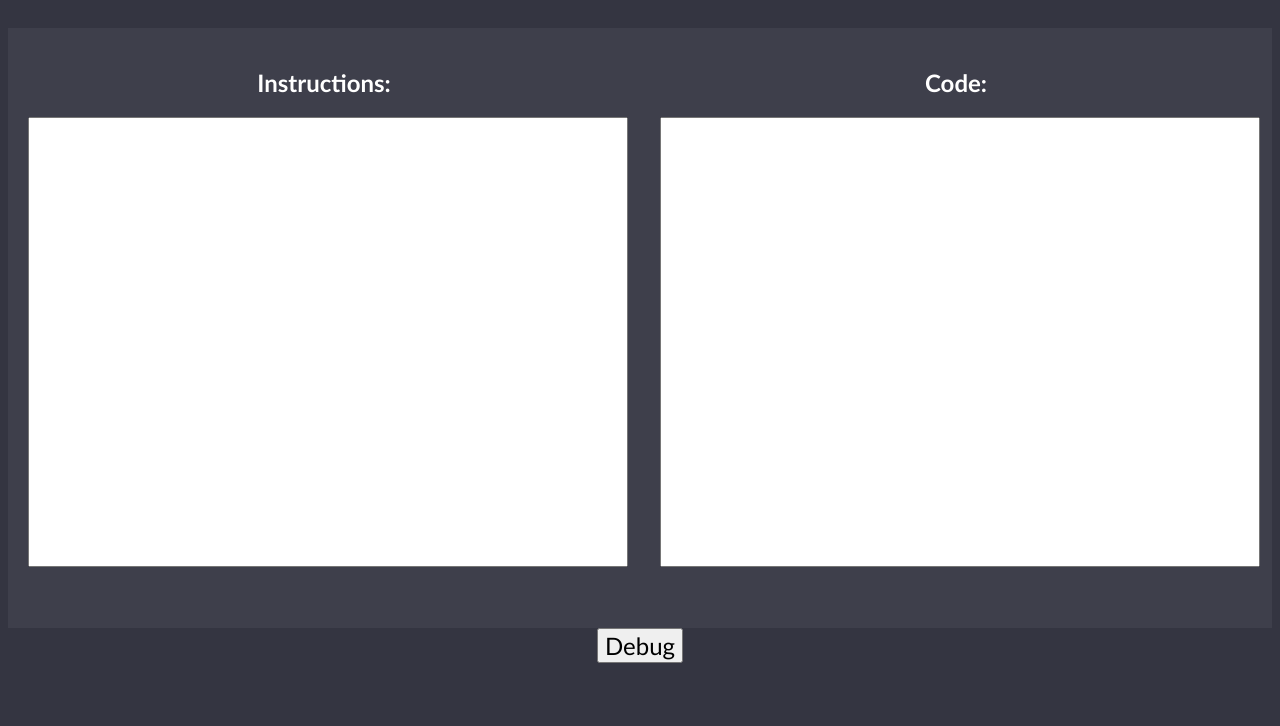
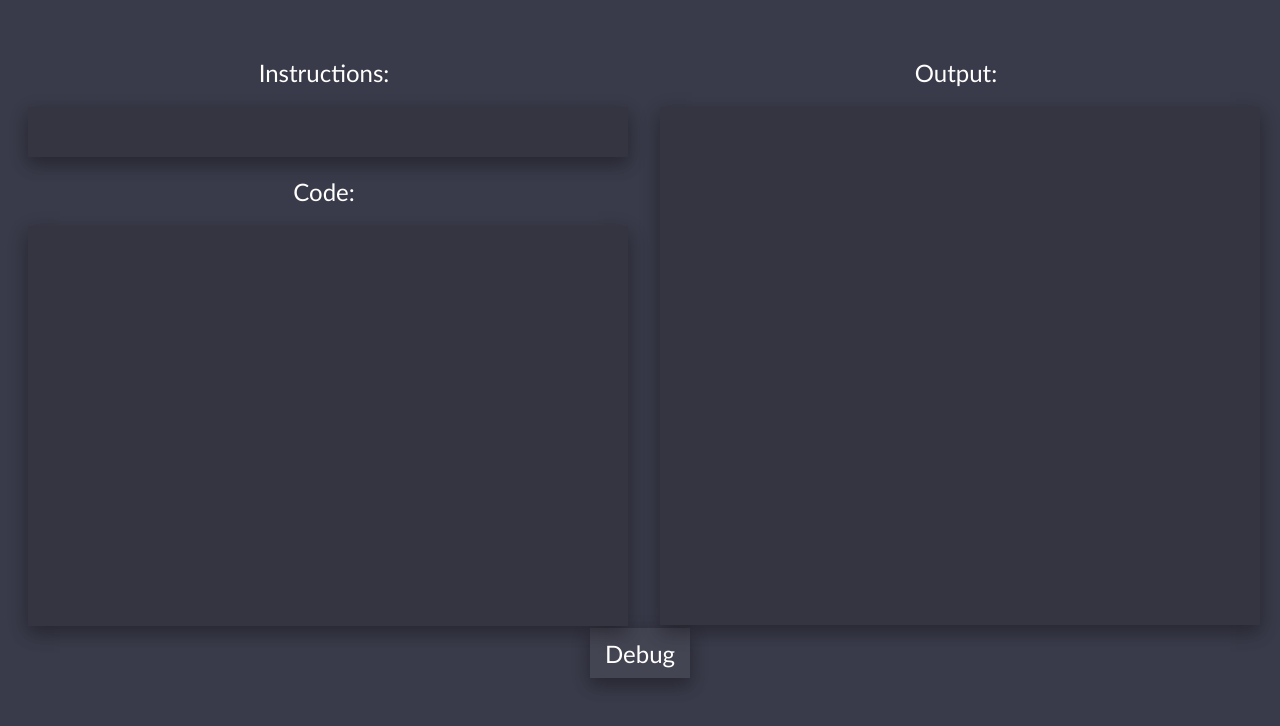
Before and after one commit to akashmungra/GPT-Debugger_Ver-2.367, a website: page website/home.html in a window 1280 px wide. Drawn offline with Linux system fonts and the light colour scheme.

Commit message:
harsha's commit

```diff
--- a/website/JS/main.js
+++ b/website/JS/main.js
@@ -4,6 +4,7 @@ document.getElementById('button').onclick = function(){
 }
 */
 function debug(){
+    console.log("buttonClicked")
     let instructions = document.getElementById('instructions');
     let codeblock = document.getElementById('codeblock');
     if(instructions.value == "" || codeblock.value == ""){
--- a/website/home.html
+++ b/website/home.html
@@ -9,30 +9,43 @@
 </head>
 <style>
     h2 {
+        font-weight: normal;
         text-align: center;
         color: white;
         font-family:'Gill Sans', 'Gill Sans MT', Calibri, 'Trebuchet MS', sans-serif;
     }
 
     textarea{
+        border: none;
+        color: white;
+        padding: 5px;
         width: 600px;
-        height: 450px;
         display: block;
         margin-left: auto;
         margin-right: auto;
         resize: none;
-    }
-
-    textarea{
+        background-color: rgb(52,53,65);
         font-family: 'Courier New', Courier, monospace;
+        margin-bottom: 20px;
+        box-shadow: 0 8px 16px 0 rgba(0,0,0,0.2), 0 6px 20px 0 rgba(0,0,0,0.19);
     }
 
     .debugButton{
+        background-color: hsla(0,0%,100%,.05);
+        border: none;
+        width: 100px;
+        height: 50px;
         display: block;
+        margin-top: 10px;
         margin-left: auto;
         margin-right: auto;
+        color: white;
         font-size: 24px;
         font-family:'Gill Sans', 'Gill Sans MT', Calibri, 'Trebuchet MS', sans-serif;
+        box-shadow: 0 8px 16px 0 rgba(0,0,0,0.2), 0 6px 20px 0 rgba(0,0,0,0.19)
+    }
+    .debugButton:hover{
+        background-color: rgba(255, 255, 255, 0.142);
     }
 
     * {
@@ -42,11 +55,10 @@
     .column {
 
         float: left;
-        margin-top: 20px;
+        margin-top: 10px;
         width: 50%;
         padding: 20px;
         height: 600px;
-        background-color: hsla(0,0%,100%,.05);
     }
 
     .row:after {
@@ -56,16 +68,18 @@
     }
 </style>
 
-<body style="background-color:rgb(52,53,65) ;">
+<body style="background-color:rgba(49, 50, 66, 0.952) ;">
     <form id="theForm" action="filter.html" method="post"></form>
     <div class="row">
         <div class="column">
             <h2>Instructions: </h2>
-            <textarea id="instructions" name="instructions"></textarea>
+            <textarea style="height: 50px;"id="instructions" name="instructions"></textarea>
+            <h2>Code: </h2>
+            <textarea style="height: 400px;" id="codeblock" name="codeblock"></textarea>
         </div>
         <div class="column">
-            <h2>Code: </h2>
-            <textarea id="codeblock" name="codeblock"></textarea>
+            <h2>Output: </h2>
+            <textarea style="height: 518px;" id="output" name="output"></textarea>
         </div>
     </div>
     <button class="debugButton" id="button" type="submit" onclick="debug()"> Debug </button>
```
